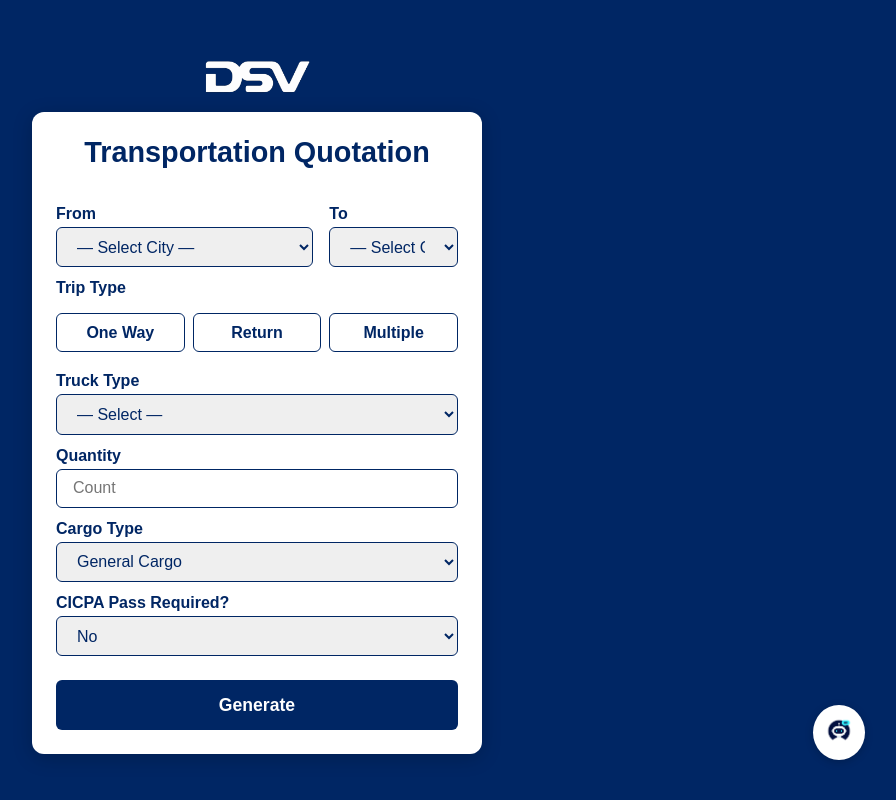
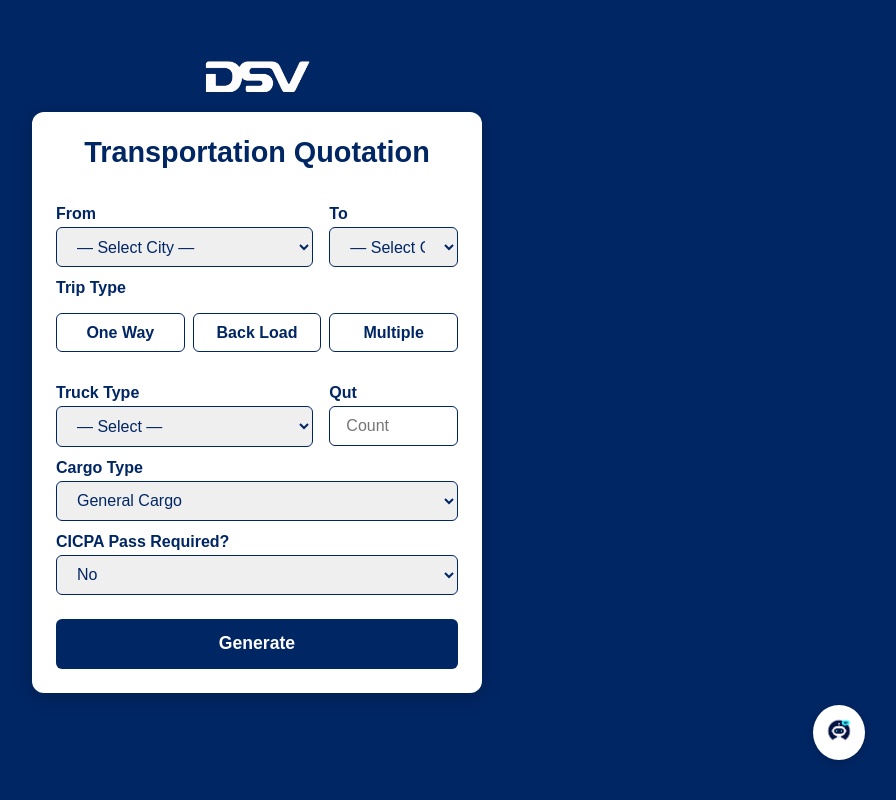
Before and after one commit to Ahmed-Saleh-DSV/DSV_Transportation, a Flask app: page / in a window 1280 px wide. Shown: the whole page, without its empty margins (383-1279 px from the left). Run offline with Flask 3, Linux system fonts and the light colour scheme.

Commit message:
Update transport_form.html

```diff
--- a/templates/transport_form.html
+++ b/templates/transport_form.html
@@ -99,7 +99,7 @@
           <label>Trip Type</label>
           <div class="trip-options">
             <label><input type="radio" name="trip_type" value="one_way" required /><span>One Way</span></label>
-            <label><input type="radio" name="trip_type" value="return" /><span>Return</span></label>
+            <label><input type="radio" name="trip_type" value="back_load" /><span>Back Load</span></label>
             <label><input type="radio" name="trip_type" value="multi" /><span>Multiple</span></label>
           </div>
         </div>
@@ -112,7 +112,8 @@
         </div>
 
         <!-- Truck Type -->
-        <div class="form-group">
+        <div class="form-row">
+  <div class="form-group truck">
     <label for="truck_type">Truck Type</label>
     <select id="truck_type" name="truck_type" required>
       <option value="">— Select —</option>
@@ -126,10 +127,12 @@
       <option value="lowbed">Lowbed</option>
     </select>
   </div>
-         <div class="form-group" style="flex: 1;">
-            <label for="truck_count">Quantity</label>
+  <div class="form-group qut">
+    <label for="truck_count">Qut</label>
     <input type="number" id="truck_count" name="truck_count" placeholder="Count" min="1" required />
   </div>
+</div>
+
         <!-- Cargo Type -->
         <div class="form-group">
           <label for="cargo_type">Cargo Type</label>
```
Lines whose indentation alone changed are shown as unchanged.
